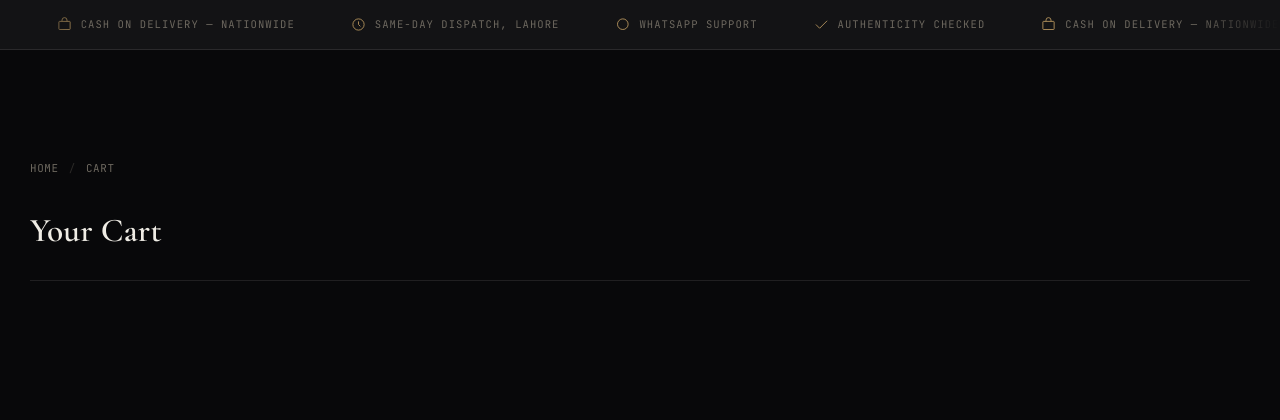
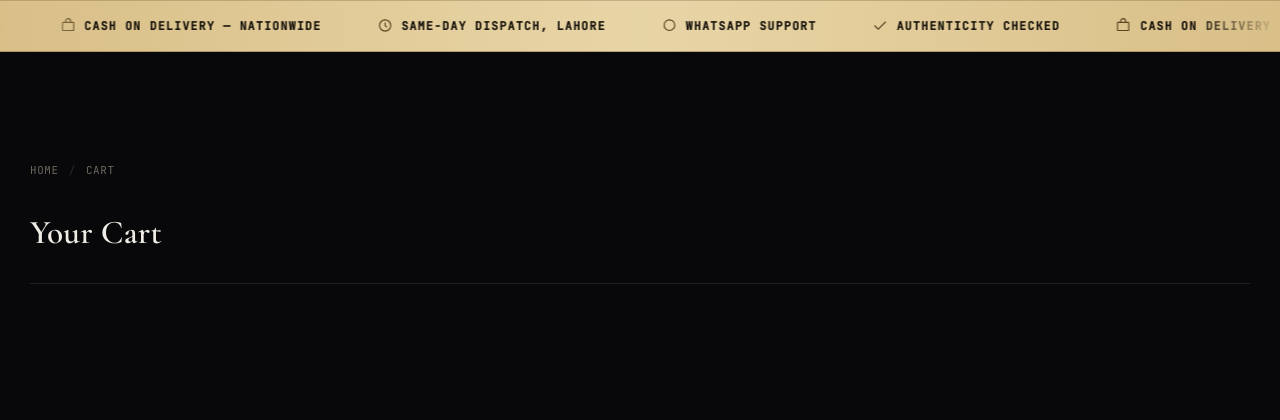
Before and after one commit to bilalshah-02/DarabiStudio, a Django app: page /cart/ in a window 1280 px wide. Shown: the part 91-511 px from the top of the page. Run offline with Django 5.2, Linux system fonts and the light colour scheme.

Commit message:
Trust bar: light gold background for readability

```diff
--- a/static/css/style.css
+++ b/static/css/style.css
@@ -590,3 +590,12 @@
   .trust-group { flex-wrap: wrap; justify-content: space-between; width: 100%; padding: 16px 32px; gap: 20px; }
   .trust-marquee { -webkit-mask-image: none; mask-image: none; }
 }
+
+/* ---- Trust bar: light gold background ---- */
+.trust-bar {
+  background: linear-gradient(90deg, #d9bf88 0%, #e8d5a6 50%, #d9bf88 100%);
+  border-top: 1px solid rgba(90,67,32,.25);
+  border-bottom: 1px solid rgba(90,67,32,.35);
+}
+.trust-bar .trust-item { color: #1a150c; font-weight: 600; font-size: 0.72rem; letter-spacing: 0.11em; }
+.trust-bar .trust-item svg { stroke: #5a4320; opacity: 1; stroke-width: 1.8; }
```
